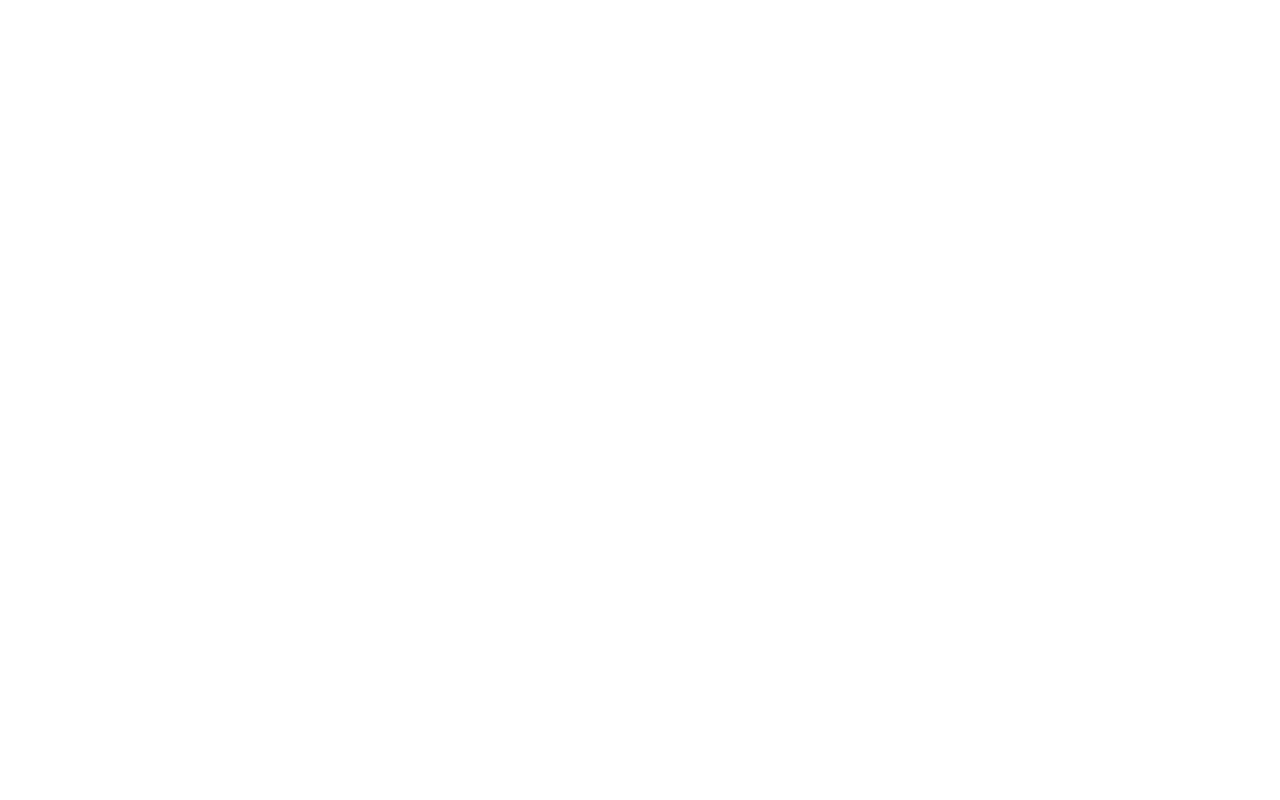
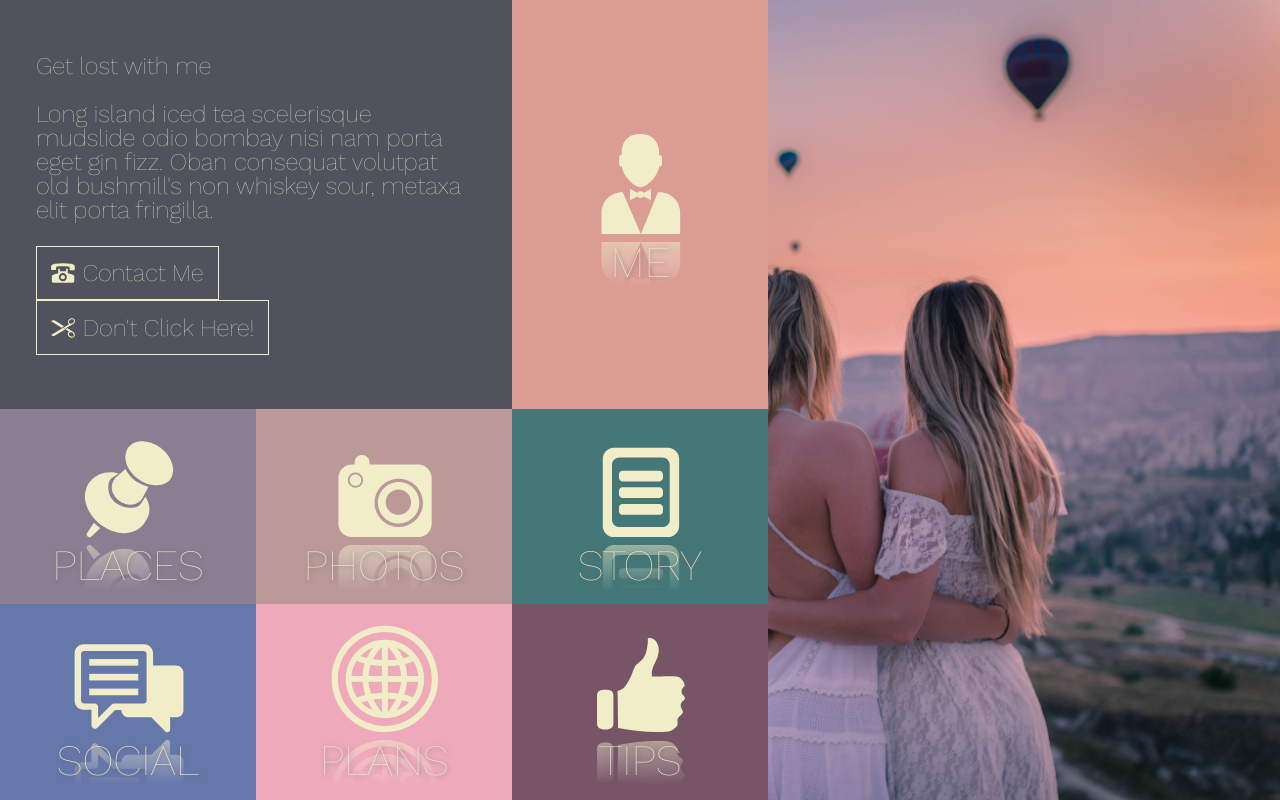
Before and after one commit to alexbanister/ab-comp-challenge-1, a plain HTML site: page index.html in a window 1280 px wide. Drawn offline with nearby package versions, Linux system fonts and the light colour scheme.

Commit message:
built out html structure with placeholder content and roughed out css

```diff
--- a/index.html
+++ b/index.html
@@ -3,13 +3,80 @@
   <head>
     <meta charset="utf-8">
     <script type="text/javascript" src="lib/jquery-3.2.1.min.js"></script>
-    <link rel="stylesheet" href="lib/normalize.css">
+    <link rel="stylesheet" href="lib/reset.css">
+    <link href="https://fonts.googleapis.com/css?family=Work+Sans:100,400,900" rel="stylesheet">
     <link rel="stylesheet" href="style.css">
     <meta name="viewport" content="width=device-width, initial-scale=1">
     <title></title>
   </head>
   <body>
+    <nav>
+      <article class="header">
+        <div class="header-content">
+          <h1>Get lost with me</h1>
+          <p>
+            Long island iced tea scelerisque mudslide odio bombay nisi nam porta eget gin fizz. Oban consequat volutpat old bushmill's non whiskey sour, metaxa elit porta fringilla.
+          </p>
+          <span><img src="images/contact.svg" alt="">Contact Me</span>
+          <span><img src="images/dont.svg" alt="">Don't Click Here!</span>
+        </div>
+      </article>
+      <article class="me">
+        <div class="nav-links">
+          <img src="images/me.svg" alt="">
+          <h2>Me</h2>
+        </div>
+      </article>
+      <article class="places">
+        <div class="nav-links">
+          <img src="images/places.svg" alt="">
+          <h2>places</h2>
+        </div>
+      </article>
+      <article class="photos">
+        <div class="nav-links">
+          <img src="images/photos.svg" alt="">
+          <h2>photos</h2>
+        </div>
+      </article>
+      <article class="story">
+        <div class="nav-links">
+          <img src="images/story.svg" alt="">
+          <h2>story</h2>
+        </div>
+      </article>
+      <article class="social">
+        <div class="nav-links">
+          <img src="images/social.svg" alt="">
+          <h2>social</h2>
+        </div>
+      </article>
+      <article class="plans">
+        <div class="nav-links">
+          <img src="images/plans.svg" alt="">
+          <h2>plans</h2>
+        </div>
+      </article>
+      <article class="tips">
+        <div class="nav-links">
+          <img src="images/tips.svg" alt="">
+          <h2>tips</h2>
+        </div>
+      </article>
+    </nav>
 
+
+    <main>
+      <div class="carousel-dots">
+        <img src="" alt="">
+      </div>
+      <span class="carousel-left">
+        <img src="" alt="">
+      </span>
+      <span class="carousel-left">
+        <img src="" alt="">
+      </span>
+    </main>
   <script type="text/javascript" src="javascript.js"></script>
   </body>
   </script>
--- a/style.css
+++ b/style.css
@@ -0,0 +1,110 @@
+body {
+  font-size: 1.5em;
+  display: flex;
+  flex-wrap: wrap;
+  margin: 0;
+  padding: 0;
+  font-family: 'Work Sans', sans-serif;
+  font-weight: 100;
+  color: #f2edc9;
+}
+
+nav {
+  width: 60%;
+  height: 100vh;
+  display: flex;
+  flex-wrap: wrap;
+  padding: 0;
+}
+article {
+  width: 20vw;
+  display: flex;
+  flex-wrap: wrap;
+  align-items: center;
+  justify-content: center;
+}
+article img {
+  width: 5em;
+}
+main {
+  width: 40%;
+  height: 100vh;
+  display: flex;
+  background-image: url('images/cappadocia.jpg');
+  background-size: cover;
+  background-position: right;
+  background-repeat: no-repeat;
+}
+h1 {
+  display: block;
+}
+h2 {
+  width: 100%;
+  text-align: center;
+  margin: 0;
+  padding: 0;
+  font-weight: lighter;
+  text-transform: uppercase;
+  font-size: 1.8em;
+  margin-top: -1.25em;
+  text-shadow: 1px 1px 5px #666666;
+}
+p {
+  margin: 1em 0;
+}
+.header {
+  width: 40vw;
+  background-color: #50525d;
+}
+
+.header-content {
+  /*width: 100%;*/
+  /*height: 8em;*/
+  padding: 1.5em;
+  display: flex;
+  flex-wrap: wrap;
+}
+.header-content img {
+  width: 1em;
+  /*padding: .8em .2em;*/
+  padding-right: .3em;
+}
+.header-content span {
+  display: flex;
+  justify-content: flex-start;
+  align-items: center;
+  border: 1px solid #f2edc9;
+  /*width: 10em;*/
+  margin-right: .5em;
+  padding: .6em;
+}
+.nav-links {
+  text-align: center;
+}
+.me {
+  background-color: #db9c94;
+}
+
+.places {
+  background-color: #8a7e92;
+}
+
+.story {
+  background-color: #447777;
+}
+
+.photos {
+  background-color: #bb9999;
+}
+
+.social {
+  background-color: #6677aa;
+}
+
+.plans {
+  background-color: #eeaabb;
+}
+
+.tips {
+  background-color: #775566;
+}
```
Also changed, not shown: images/cappadocia.jpg (added), images/contact.svg (added), images/dont.svg (added), images/me.svg (added), images/photos.svg (added), images/places.svg (added), images/plans.svg (added), images/social.svg (added), images/story.svg (added), images/story2.svg (added), images/tips.svg (added).
